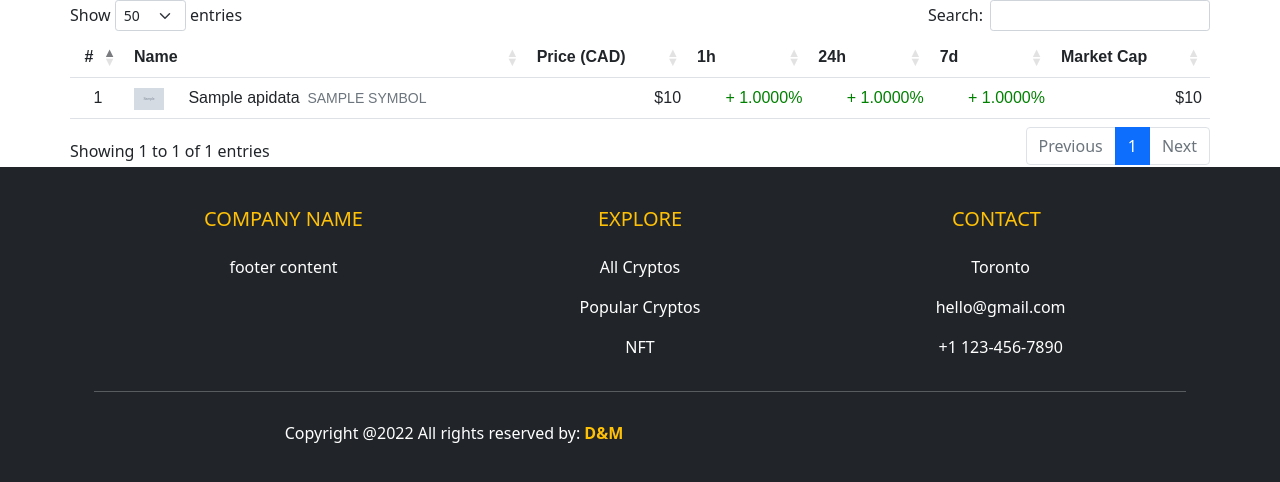
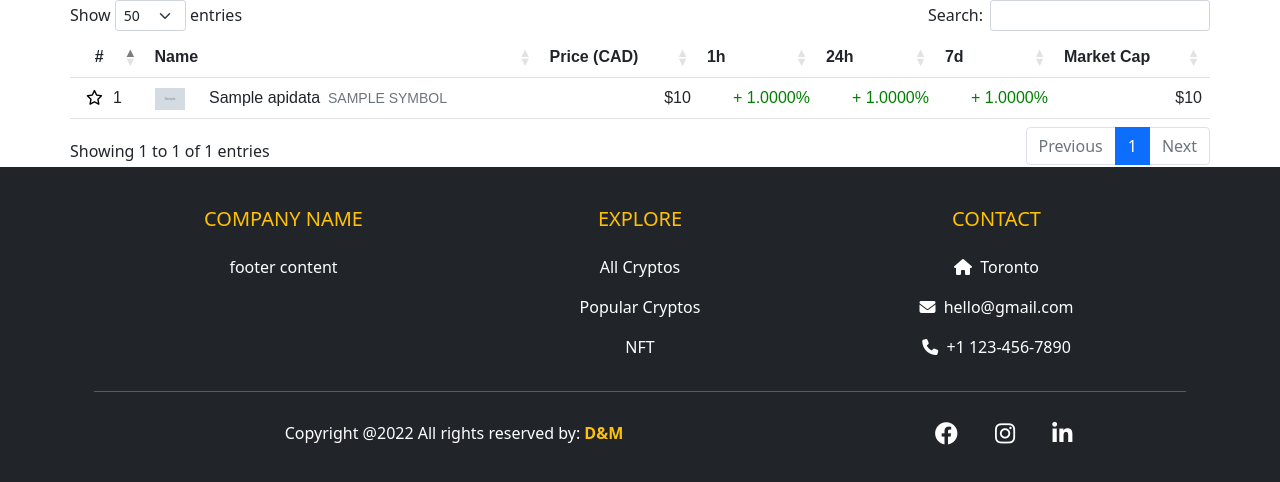
Before and after one commit to rkawk1234/crypto, a Django app: template django/base/templates/base/allcryptos.html in a window 1280 px wide. Shown: the part 56-538 px from the top of the page. Run offline with Django 4.2, Linux system fonts and the light colour scheme; the template is opened without the code that fills it: most values are stand-ins (such as "Sample title", 1, 10 or a date in 2020); grey boxes marked "Sample" are stand-in pictures; some libraries are stand-ins or nearby versions.

Commit message:
Favourite Button added
allcrypto table

```diff
--- a/django/base/templates/base/allcryptos.html
+++ b/django/base/templates/base/allcryptos.html
@@ -10,6 +10,8 @@
     <link href="https://cdn.jsdelivr.net/npm/bootstrap@5.2.0/dist/css/bootstrap.min.css" rel="stylesheet" integrity="sha384-gH2yIJqKdNHPEq0n4Mqa/HGKIhSkIHeL5AyhkYV8i59U5AR6csBvApHHNl/vI1Bx" crossorigin="anonymous">
     <link rel="stylesheet" href="https://cdnjs.cloudflare.com/ajax/libs/twitter-bootstrap/5.1.3/css/bootstrap.min.css">
     <link rel="stylesheet" href="https://cdn.datatables.net/1.12.1/css/dataTables.bootstrap5.min.css">
+    <link rel="stylesheet" href="https://cdnjs.cloudflare.com/ajax/libs/font-awesome/6.1.2/css/all.min.css">
+
 
     <script>
     $(document).ready(function () {
@@ -28,7 +30,7 @@
 
   </header>
 
-    <main role="main" class="container-fluid" style="padding: 0px">
+    <main role="main" class="container-fluid" style="padding: 0px;">
       <div class="container px-0">
         <table class="table" id="allcryptoTable">
 
@@ -39,7 +41,7 @@
 
           {% for i in apidata %}
             <tr>
-              <td style="text-align:center;">{{forloop.counter}}</td>
+              <td style="text-align:left;"><a href="#" class="btn-floating btn-sm text-black" style="font-size: 15px; padding-right: 10px;"><i class="fa-regular fa-star"></i></a>{{forloop.counter}}</td>
               <td style="text-align:left"><img src={{i.image}} width="50px" style="padding-right:20px"  > {{i.name}}<small class="text-muted text-uppercase">&nbsp;&nbsp;{{i.symbol}}</small></td>
               <td>${{i.current_price|intcomma}}</td>
 
```
